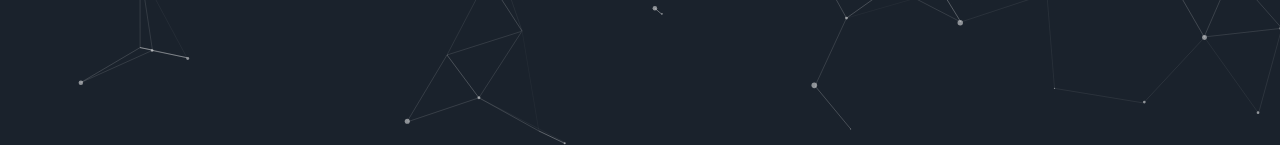
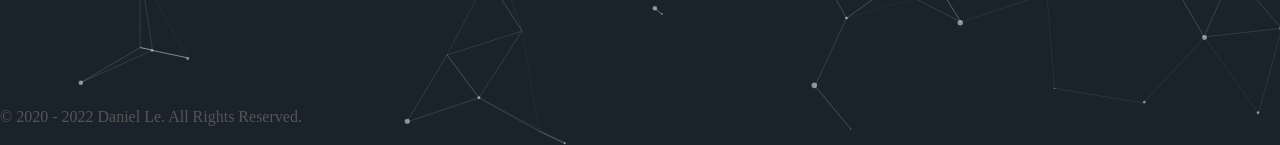
Before and after one commit to daniel-le18/resume, a Jekyll site: the page built from index.html, in a window 1280 px wide. Shown: the part 755-900 px from the top of the page. Built offline with Jekyll 4.4.1, drawn with Linux system fonts in a browser that asks for light colours; some web fonts are replaced.

Commit message:
Update footer.html

```diff
--- a/_includes/footer.html
+++ b/_includes/footer.html
@@ -1,4 +1,14 @@
-
+<footer>
+      <p style="margin-top: 15%;position: fixed;
+      bottom: 0;
+      width: 100%;">
+        © 2020 -
+        <script type="text/javascript">
+          document.write(new Date().getFullYear());
+        </script>
+        Daniel Le. All Rights Reserved.
+      </p>
+</footer>
 <script src="//cdn.jsdelivr.net/particles.js/2.0.0/particles.min.js"></script>
 <script src="{{ '/assets/js/sweet-scroll.min.js' | prepend: site.baseurl }}"></script>
 <script src="{{ '/assets/js/main.js' | prepend: site.baseurl }}"></script>
```
